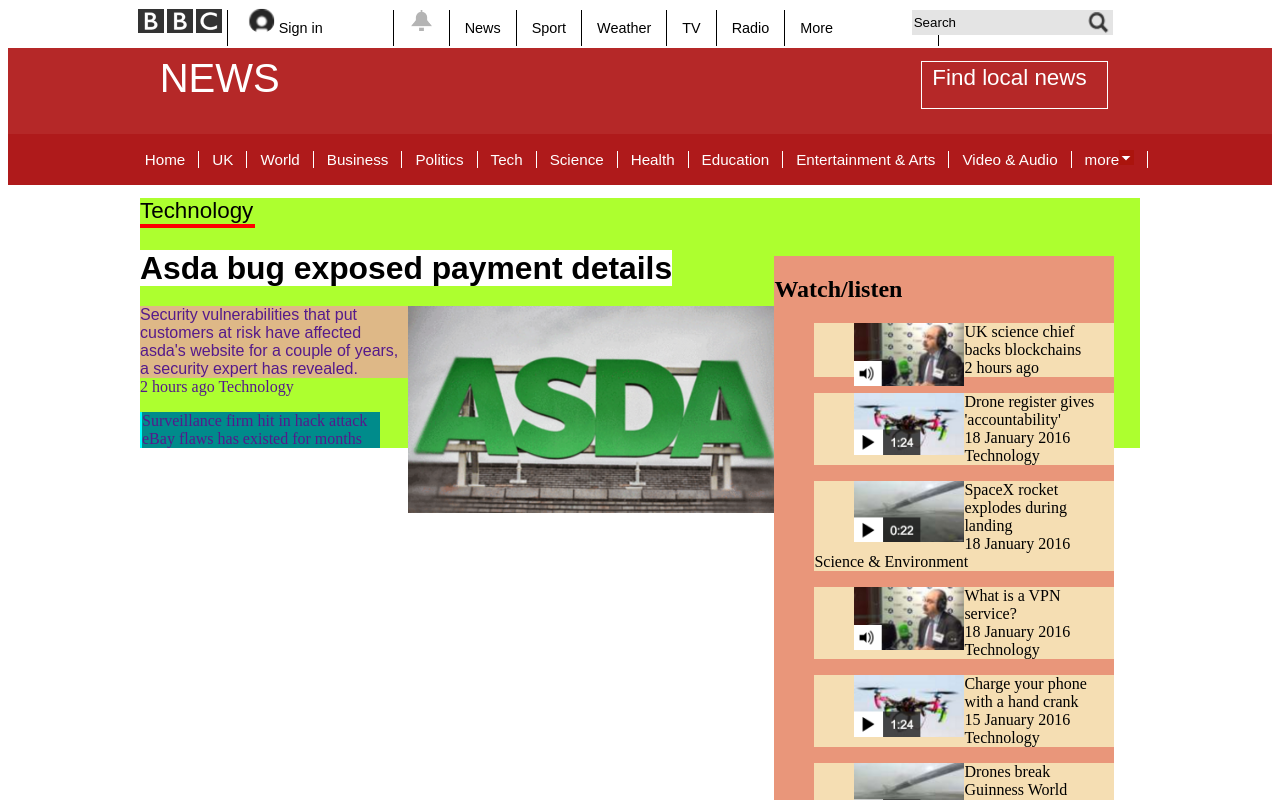
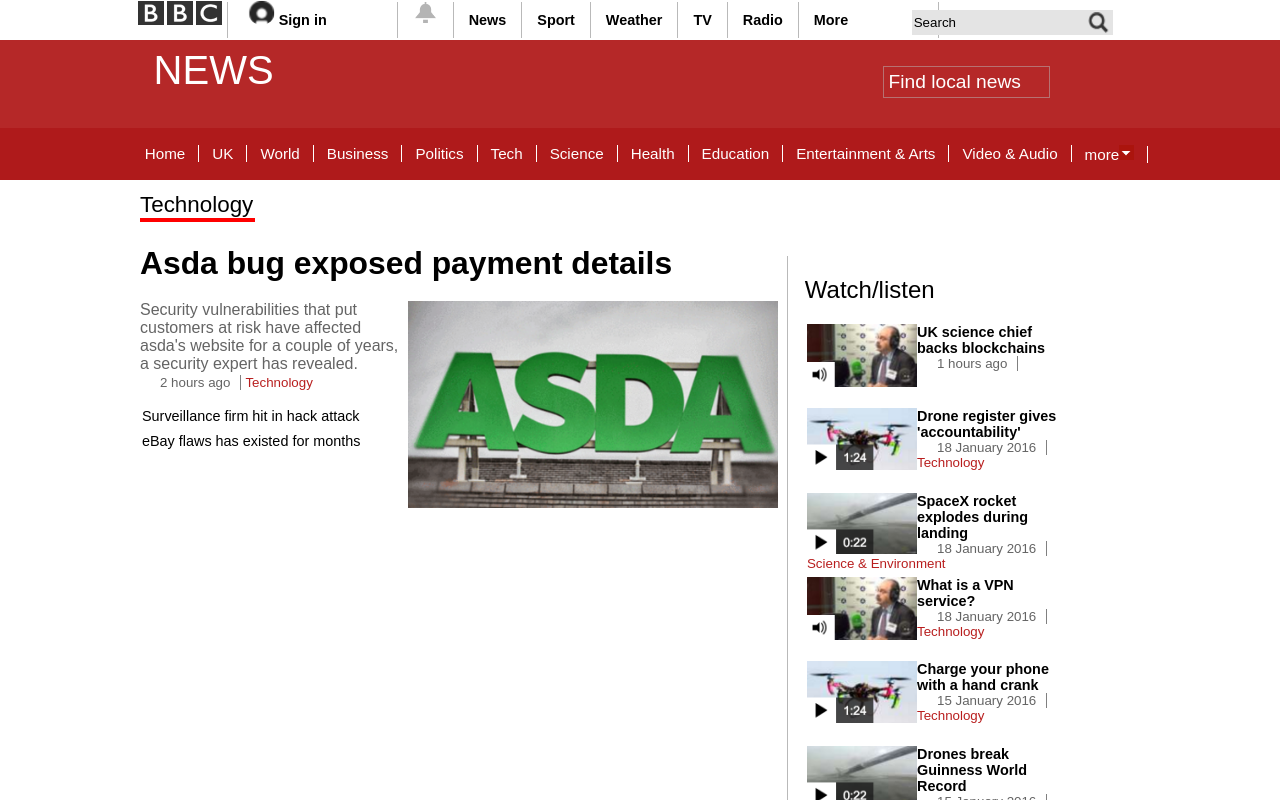
Before and after one commit to Dorin00/BBC-News-master, a plain HTML site: page BBC-News/index.html in a window 1280 px wide. Drawn offline with Linux system fonts and the light colour scheme.

Commit message:
Finish(kinda)

```diff
--- a/BBC-News/bbc.css
+++ b/BBC-News/bbc.css
@@ -1,9 +1,8 @@
 section{
-    background-color: greenyellow;
+    background-color: white;
     width: 1000px;
     margin-left: auto;
     margin-right: auto;
-
 }
 
 #bloc_page{
@@ -16,6 +15,7 @@ header{
 
 #nav_bbc{
     height: 40px;
+    background-color: white;
 }
 
 #nav_bbc ul{
@@ -26,19 +26,22 @@ header{
 
     width: 1000px;
     height: 100%;
+
+
 }
 
 #nav_bbc a{
     text-decoration: none;
     color: black;
 
-    border-right: 1px solid black;
+    border-right: 1px solid rgb(185, 185, 185);
     padding: 10px 15px 10px 15px;
 
     background-color: white;
 
     font-family: Arial, Helvetica, sans-serif;
     font-size: 0.9em;
+    font-weight: bold;
 
 }
 
@@ -66,6 +69,7 @@ header ul{
     width: auto;
     height: auto;
 }
+
 
 #searchicon img{
     max-width: 29px;
@@ -118,7 +122,7 @@ input::placeholder{
 }
 
 #mor a{
-    padding-right: 105px;
+    padding-right: 90px;
 }
 
 #mor a:hover{
@@ -171,26 +175,25 @@ input::placeholder{
     margin-top: -2.5%;
 }
 
-#local_news p:hover{
-    margin-bottom: 1px solid white;
-    padding-bottom: 0;
-}
 
 #local_news{
-    margin-right: 13%;
-    margin-top: 1%;
-    font-size: 1.4em;
+    margin-right: 18%;
+    margin-top: 2%;
+    font-size: 1.2em;
     height: 50%;
-    border: 1px solid white;
-    padding: 3px 20px 0px 10px;
+    border: 1px solid rgba(185, 185, 185, 0.5);
+    height: 30px;
+    width: 165px;
 }
 
 #local_news p {
-    margin-top: 0px;
+    margin-top: 4px;
+    margin-left: 5px;
+    width: 82%;
 }
 
 #local_news p:hover{
-    border-bottom: 1px solid white;
+border-bottom: 1px solid white;
 }
 
 #nav_red ul{
@@ -254,6 +257,7 @@ input::placeholder{
 
 article a{
     text-decoration: none;
+    color: rgb(100, 100, 100);
 }
 
 article h1 a{
@@ -263,6 +267,10 @@ article h1 a{
     background-color: white;
 
     font-family: Arial, Helvetica, sans-serif;
+}
+
+article h1 a:hover{
+    color: rgb(0, 60, 255);
 }
 
 article figure img{
@@ -276,7 +284,7 @@ article figure img{
 }
 
 article figcaption{
-    background-color: burlywood;
+    background-color: white;
     width: 30%;
 
     font-family: Arial, Helvetica, sans-serif;
@@ -284,39 +292,68 @@ article figcaption{
 
 #inmain ul{
     list-style-type: none;
-    background-color: cyan;
+    background-color: white;
     width: 20%;
 }
 
+#inmain li a{
+    margin-left: -19%;
+    background-color: white;
+    color: black;
+    font-family: Arial, Helvetica, sans-serif;
+    font-size: 0.9em;
+}
+
+#inmain li a:hover{
+    color: rgb(0, 60, 255);
+}
+
 #inmain li{
-    margin-left: -19%;
-    background-color: darkcyan;
-
+    margin-bottom: 7px;
 }
 
 aside{
-    background-color: darksalmon;
-    width: 26.5%;
+    background-color: white;
+    width: 26%;
 
-    position: absolute; top: 32%; left: 60.5%;
+    position: absolute; top: 32%; left: 61.5%;
+
+    border-left: 1px solid rgb(185, 185, 185);
 }
 aside a{
     text-decoration: none;
     color: black;
+    font-family: Arial, Helvetica, sans-serif;
+    font-size: 0.9em;
+    font-weight: bold;
+
+
 }
 
 aside h2{
-
+    font-family: Arial, Helvetica, sans-serif;
+    font-weight: lighter;
+    margin-left: 5%;
 }
 
 aside ul{
     list-style-type: none;
+    background-color: white;
+    width: 85%;
+    height: 100%;
+
+}
+
+aside figcaption{
+    background-color: white;
+    width: 95%;
+
 }
 
 aside li{
-    background-color: wheat;
-    margin-right: 20px;
-    margin-bottom: 2%;
+    background-color: white;
+    height: 70px;
+    margin-left: -7.5%;
     width: 100%;
 }
 
@@ -327,4 +364,30 @@ aside img{
     height: auto;
 
     float: left;
+    margin-left: -40px;
+
 }
+
+.hour{
+    color: rgb(100, 100, 100);
+    font-size: smaller;
+    font-family: Arial, Helvetica, sans-serif;
+    margin-left: 20px;
+    margin-top: 10px;
+    font-weight: lighter;
+    border-right: 1px solid grey;
+    padding-right: 10px;
+
+}
+
+.theeme{
+    color: rgba(175, 0, 0, 0.884);
+    font-size: smaller;
+    font-weight: lighter;
+    font-family: Arial, Helvetica, sans-serif;
+    margin-top: 20px;
+}
+
+.theeme:hover{
+    color: rgb(0, 60, 255);
+}
--- a/BBC-News/index.html
+++ b/BBC-News/index.html
@@ -8,7 +8,7 @@
         </head>
 
 
-        <body>
+        <body style="margin: 0;">
             <div id="bloc_page">
                 <header>
                     <nav id="nav_bbc">
@@ -83,8 +83,8 @@
 
                             <ul>
                                 <a href="" id="uk">
-                                 <li><figure><img src="BBC4/images/article1.png"></figure>
-                                        <figcaption>UK science chief backs blockchains <br /><a class="hour" href="">2 hours ago</a></figcaption>
+                                    <li><figure><img src="BBC4/images/article1.png"></figure>
+                                        <figcaption>UK science chief backs blockchains <br /><a class="hour" href="">1 hours ago</a></figcaption>
                                     </li>
                                 </a>
 
```
